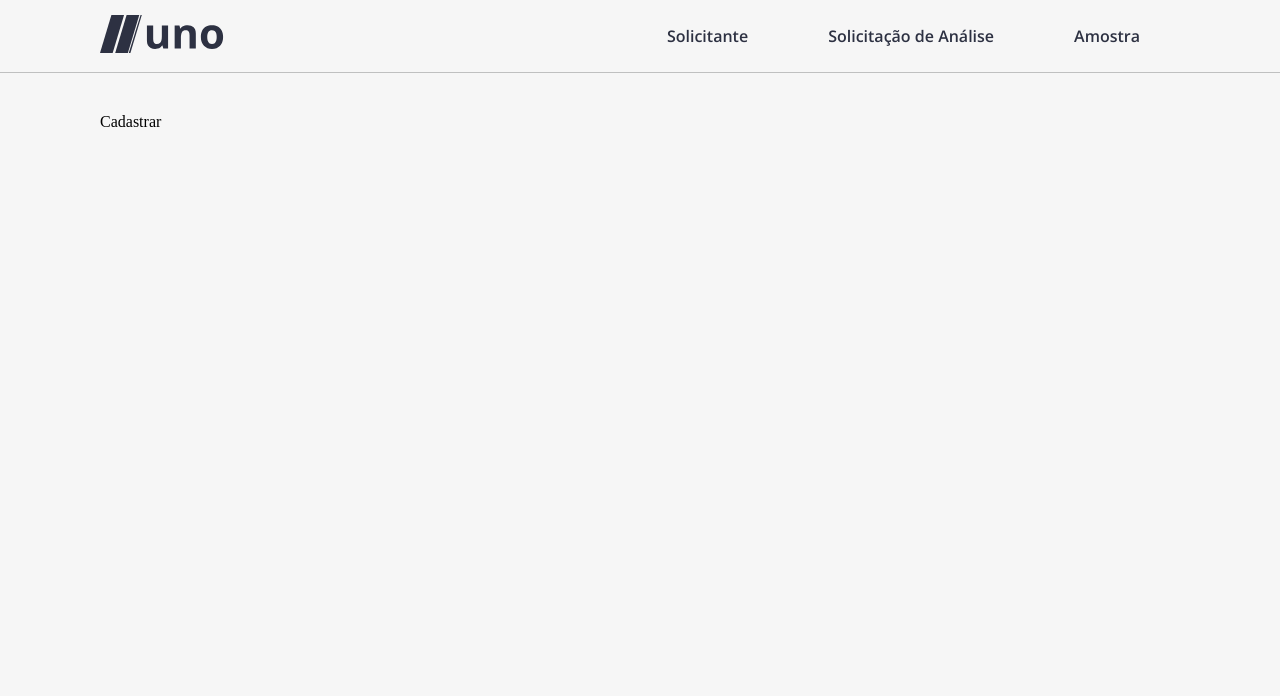
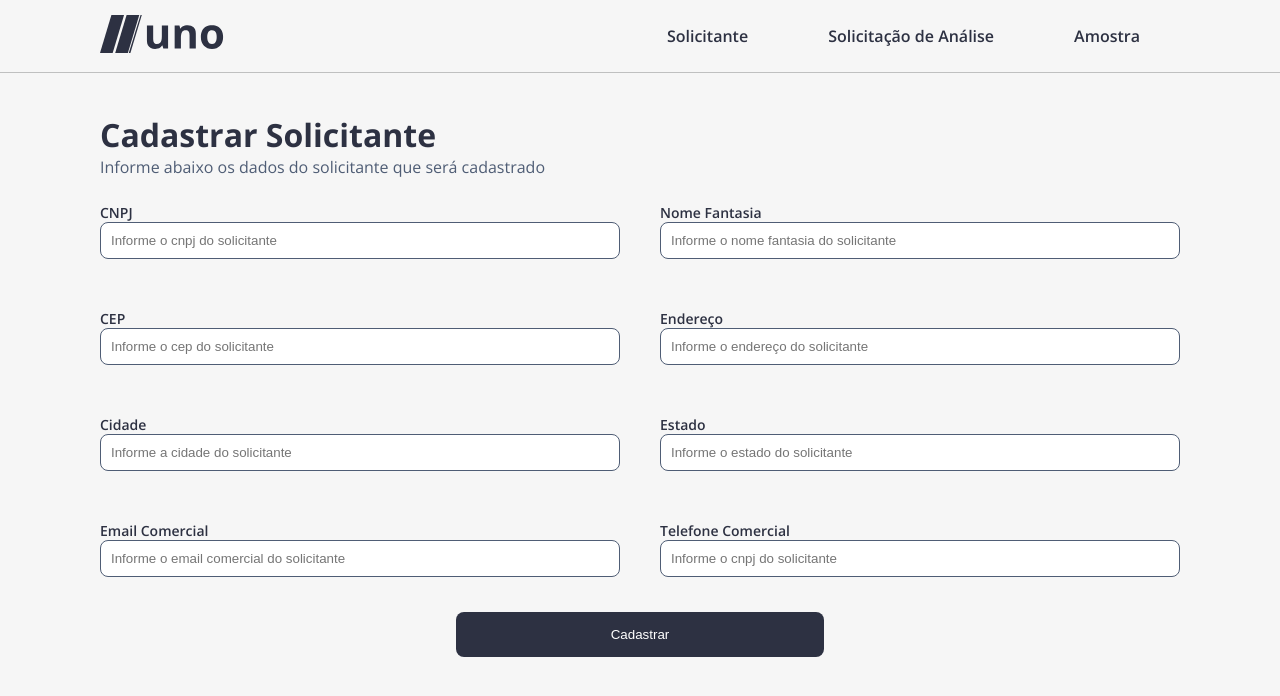
Before and after one commit to DaviidSantos/Uno-App, a React (Vite) app: page /cadastrar-solicitante in a window 1280 px wide. Shown: the top 696 px of the page. Built offline with nearby package versions, Linux system fonts and the light colour scheme.

Commit message:
Cadastrar Solicitante

```diff
--- a/package.json
+++ b/package.json
@@ -12,6 +12,7 @@
     "axios": "^1.1.3",
     "react": "^18.2.0",
     "react-dom": "^18.2.0",
+    "react-modal": "^3.16.1",
     "react-router-dom": "^6.4.3"
   },
   "devDependencies": {
--- a/src/pages/solicitante/cadastrarsolicitante/CadastrarSolicitante.jsx
+++ b/src/pages/solicitante/cadastrarsolicitante/CadastrarSolicitante.jsx
@@ -1,12 +1,98 @@
-import React from 'react'
+import axios from 'axios'
+import React, { useState } from 'react'
 import './cadastrarsolicitante.css'
+import { useNavigate } from 'react-router-dom'
 
 const CadastrarSolicitante = () => {
-  return (
-    <div className='cadastrarsolicitante__container'>
-        Cadastrar
-    </div>
-  )
+    let navigate = useNavigate()
+
+    const [solicitante, setSolicitante] = useState({
+        cnpj: '',
+        nomeSolicitante: '',
+        cep: '',
+        endereco: '',
+        cidade: '',
+        estado: '',
+        emailComercial: '',
+        telefoneComercial: ''
+    })
+
+    const onSubmit = async (e) => {
+        e.preventDefault()
+        setErrorModal(true)
+        await axios.post('http://localhost:8080/solicitante', solicitante)
+        navigate('/consultar-solicitantes')
+    }
+
+    const onInputChange = (e) => {
+        setSolicitante({ ...solicitante, [e.target.name]: e.target.value })
+    }
+
+    return (
+        <div className='cadastrarsolicitante__container'>
+            <h2>Cadastrar Solicitante</h2>
+            <h3>Informe abaixo os dados do solicitante que será cadastrado</h3>
+            <form onSubmit={(e) => onSubmit(e)} className="cadastrarsolicitante__form">
+                <div className="cadastrarsolicitante__form-input">
+                    <label htmlFor="cnpj">
+                        CNPJ
+                    </label>
+                    <input className='left' type="text" placeholder='Informe o cnpj do solicitante' name='cnpj' onChange={(e) => onInputChange(e)} required />
+                </div>
+
+                <div className="cadastrarsolicitante__form-input">
+                    <label className='right' htmlFor="nomeSolicitante">
+                        Nome Fantasia
+                    </label>
+                    <input className='right' type="text" placeholder='Informe o nome fantasia do solicitante' name='nomeSolicitante' onChange={(e) => onInputChange(e)} required />
+                </div>
+
+                <div className="cadastrarsolicitante__form-input">
+                    <label htmlFor="cep">
+                        CEP
+                    </label>
+                    <input className='left' type="text" placeholder='Informe o cep do solicitante' name='cep' onChange={(e) => onInputChange(e)} required />
+                </div>
+
+                <div className="cadastrarsolicitante__form-input">
+                    <label className='right' htmlFor="endereco">
+                        Endereço
+                    </label>
+                    <input className='right' type="text" placeholder='Informe o endereço do solicitante' name='endereco' onChange={(e) => onInputChange(e)} required />
+                </div>
+
+                <div className="cadastrarsolicitante__form-input">
+                    <label htmlFor="cidade">
+                        Cidade
+                    </label>
+                    <input className='left' type="text" placeholder='Informe a cidade do solicitante' name='cidade' onChange={(e) => onInputChange(e)} required />
+                </div>
+
+                <div className="cadastrarsolicitante__form-input">
+                    <label className='right' htmlFor="estado">
+                        Estado
+                    </label>
+                    <input className='right' type="text" placeholder='Informe o estado do solicitante' name='estado' onChange={(e) => onInputChange(e)} required />
+                </div>
+
+                <div className="cadastrarsolicitante__form-input">
+                    <label htmlFor="emailComercial">
+                        Email Comercial
+                    </label>
+                    <input className='left' type="text" placeholder='Informe o email comercial do solicitante' name='emailComercial' onChange={(e) => onInputChange(e)} required />
+                </div>
+
+                <div className="cadastrarsolicitante__form-input">
+                    <label className='right' htmlFor="telefoneComercial">
+                        Telefone Comercial
+                    </label>
+                    <input className='right' type="text" placeholder='Informe o cnpj do solicitante' name='telefoneComercial' onChange={(e) => onInputChange(e)} required />
+                </div>
+
+                <button type="submit">Cadastrar</button>
+            </form>
+        </div>
+    )
 }
 
 export default CadastrarSolicitante
--- a/src/pages/solicitante/cadastrarsolicitante/cadastrarsolicitante.css
+++ b/src/pages/solicitante/cadastrarsolicitante/cadastrarsolicitante.css
@@ -1,3 +1,63 @@
-.cadastrarsolicitante__container{
+.cadastrarsolicitante__container {
     padding: 40px 100px;
 }
+
+.cadastrarsolicitante__container > h2{
+    color: var(--primary-color);
+    font-family: var(--font-family);
+    font-size: 32px;
+}
+
+.cadastrarsolicitante__container > h3{
+    font-family: var(--font-family);
+    color: var(--secondary-color);
+    font-weight: 400;
+    font-size: 16px;
+}
+
+.cadastrarsolicitante__form {
+    display: flex;
+    flex-wrap: wrap;
+}
+
+.cadastrarsolicitante__form-input {
+    display: flex;
+    flex-direction: column;
+    width: 50%;
+    margin: 25px 0;
+}
+
+.cadastrarsolicitante__form-input label {
+    color: var(--primary-color);
+    font-family: var(--font-family);
+    font-weight: 600;
+    font-size: 14px;
+    line-height: 19px;
+}
+
+.cadastrarsolicitante__form-input input{
+    padding: 10px;
+    border: 1px solid var(--secondary-color);
+    border-radius: 8px;
+    color: var(--secondary-color);
+}
+
+.left{
+    margin: 0 20px 0 0;
+}
+
+.right{
+    margin: 0 0 0 20px;
+}
+
+
+button{
+    display: block;
+    margin: 10px auto 0 auto;
+    width: 34%;
+    padding: 15px;
+    background: var(--primary-color);
+    color: #FFF;
+    border: none;
+    border-radius: 8px;
+}
```
Also changed, not shown: 1 other file (tests, documents, lock files or other folders).
